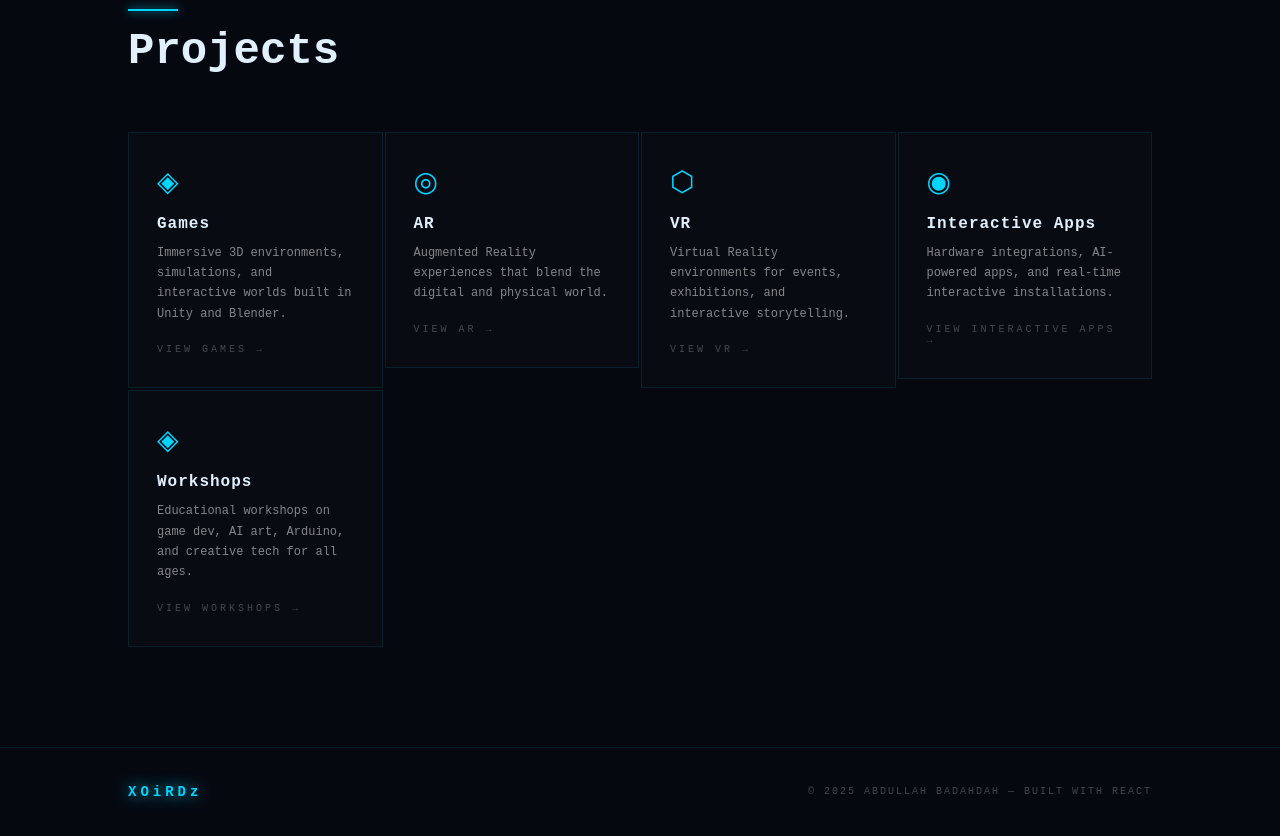
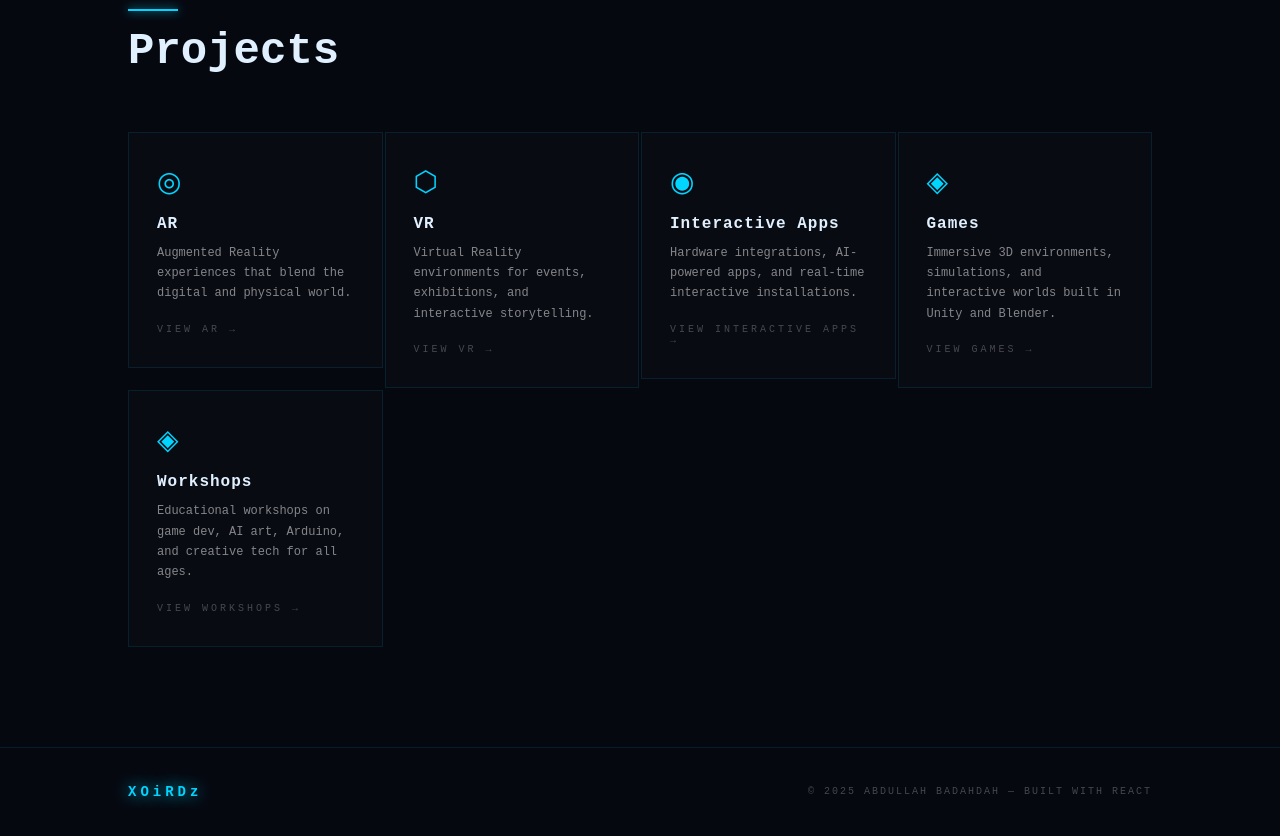
Before and after one commit to XOiRDz/XOiRDz.github.io, a React (Create React App) app: page / in a window 1280 px wide. Shown: the part 1683-2519 px from the top of the page. Built offline with nearby package versions, Linux system fonts and the light colour scheme.

Commit message:
Edited the order of the projects

```diff
--- a/src/pages/Home.js
+++ b/src/pages/Home.js
@@ -1,14 +1,7 @@
 import { useState, useEffect, useRef } from "react";
 
 const PROJECT_CATEGORIES = [
-  {
-    id: "games",
-    label: "Games",
-    icon: "◈",
-    desc: "Immersive 3D environments, simulations, and interactive worlds built in Unity and Blender.",
-    count: "Projects",
-    color: "#00d4ff",
-  },
+
   {
     id: "ar",
     label: "AR",
@@ -30,6 +23,14 @@ const PROJECT_CATEGORIES = [
     label: "Interactive Apps",
     icon: "◉",
     desc: "Hardware integrations, AI-powered apps, and real-time interactive installations.",
+    count: "Projects",
+    color: "#00d4ff",
+  },
+  {
+    id: "games",
+    label: "Games",
+    icon: "◈",
+    desc: "Immersive 3D environments, simulations, and interactive worlds built in Unity and Blender.",
     count: "Projects",
     color: "#00d4ff",
   },
@@ -176,7 +177,7 @@ export default function Home({ navigateTo }) {
 
           <div style={{ display: "flex", gap: 14, flexWrap: "wrap" }}>
             <button
-              onClick={() => navigateTo("projects")}
+              onClick={() => navigateTo("projects", 0)}
               style={{
                 padding: "14px 36px",
                 background: "#00d4ff",
--- a/src/pages/Projects.js
+++ b/src/pages/Projects.js
@@ -2,10 +2,10 @@ import { useState, useRef, useEffect } from "react";
 import { createPortal } from "react-dom";
 
 const CATEGORIES = [
-  { id: "games", label: "Games" },
   { id: "ar", label: "AR" },
   { id: "vr", label: "VR" },
   { id: "interactive", label: "Interactive" },
+  { id: "games", label: "Games" },
   { id: "workshops", label: "Workshops" },
   { id: "websites", label: "Websites" },
 ];
@@ -31,30 +31,26 @@ const PROJECTS = [
   { id: 12, title: "Future Dice", category: "games", tags: [], year: "2021", desc: "Dice-based strategy game.", image: null, media: null, mediaType: "image" },
 
   // ── AR (Yellow highlighted) ──
-  { id: 13, title: "ADHA Mobile", category: "ar", tags: ["AR"], year: "2023", desc: "Mobile AR experience for ADHA.", image: null, media: null, mediaType: "video" },
-  { id: 14, title: "UAE Torath", category: "ar", tags: ["Activation", "AR"], year: "2023", desc: "AR activation celebrating UAE heritage and culture.", image: null, media: null, mediaType: "video" },
-  { id: 15, title: "AR Coin Hunt", category: "ar", tags: ["AR"], year: "2023", desc: "Interactive AR treasure hunt experience.", image: null, media: null, mediaType: "video" },
+  { id: 13, title: "AR Villa Visualizer", category: "ar", tags: ["AR"], year: "2023", desc: "Mobile AR experience for architecture visualization.", image: null, media: null, mediaType: "video" },
+  { id: 14, title: "UAE Torath", category: "ar", tags: ["Activation", "AR"], year: "2023", desc: "AR activation that consists of multiple images need to be collected while gathering information before playing the final game and win a prize.", image: null, media: null, mediaType: "video" },
+  { id: 15, title: "AR Coin Hunt", category: "ar", tags: ["AR"], year: "2023", desc: "Interactive AR treasure hunt experience. Go out and gather the most coins to win,  your hand is your tool.", image: null, media: null, mediaType: "video" },
 
   // ── VR (Red highlighted) ──
-  { id: 17, title: "STC - VR Project", category: "vr", tags: ["VR"], year: "2023", desc: "Immersive VR experience for STC.", image: null, media: null, mediaType: "video" },
+  { id: 17, title: "STC - VR Project", category: "vr", tags: ["VR"], year: "2023", desc: "Explore the technologies and fact about STC in a unique immersive experience while interacting with the environment.", image: null, media: null, mediaType: "video" },
   { id: 18, title: "VR 360 Videos", category: "vr", tags: ["Activation", "Gitex"], year: "2023", desc: "360-degree VR video experiences showcased at Gitex.", image: null, media: null, mediaType: "video" },
 
   // ── WEBSITES ──
-  { id: 19, title: "uaeanimestore", category: "websites", tags: [], year: "2021", desc: "E-commerce website for anime merchandise in the UAE.", image: null, media: null, mediaType: "image" },
-
-  // ── WORKSHOPS ──
-  { id: 41, title: "Game Development with Unity", category: "workshops", tags: [], year: "2024-2025", desc: "Hands-on workshop teaching children and teens how to build their first games using Unity and C#. Conducted at Sharjah Children's Reading Festival and SIBF.", image: null, media: null, mediaType: "video", featured: true },
-  { id: 42, title: "AI Visual Arts Workshop", category: "workshops", tags: [], year: "2024-2025", desc: "Creative workshop exploring AI-generated art using tools like Midjourney and Stable Diffusion. Participants learn to create characters and visual assets for their projects.", image: null, media: null, mediaType: "video", featured: true },
-  { id: 43, title: "Arduino & Electronics Workshop", category: "workshops", tags: [], year: "2024", desc: "Interactive electronics workshop where participants build working hardware projects with Arduino, sensors, and custom circuits.", image: null, media: null, mediaType: "video" },
+  { id: 19, title: "uaeanimestore", category: "websites", tags: [], year: "2021", desc: " 6 years E-commerce website for anime merchandise in the UAE. Maintained and updated regularly. ", image: null, media: null, mediaType: "image" },
 
   // ── INTERACTIVE (All other activations) ──
-  { id: 20, title: "Brain Wave Racing", category: "interactive", tags: ["Activation", "Custom Hardware"], year: "2023", desc: "Mind-controlled racing experience using brain wave sensors.", image: null, media: null, mediaType: "video" },
+  { id: 20, title: "Brain Wave Racing", category: "interactive", tags: ["Activation", "Custom Hardware"], year: "2023", desc: "Mind-controlled racing experience using brain wave sensors. Keep focusing to win the game.", image: null, media: null, mediaType: "video" },
   { id: 21, title: "DHA - Hand Pedal", category: "interactive", tags: ["Activation", "Custom Hardware"], year: "2023", desc: "Custom hardware activation for Dubai Health Authority.", image: null, media: null, mediaType: "video" },
-  { id: 22, title: "DoE", category: "interactive", tags: ["Activation", "Custom Hardware", "Multiple Screens"], year: "2023", desc: "Multi-screen interactive activation with custom hardware integration.", image: null, media: null, mediaType: "video" },
-  { id: 23, title: "Football ShootOut", category: "interactive", tags: ["Activation", "Custom Hardware", "Multiple Screens"], year: "2023", desc: "Interactive football experience with motion tracking and multiple displays.", image: null, media: null, mediaType: "video" },
+  { id: 22, title: "DoE", category: "interactive", tags: ["Activation", "Custom Hardware", "Multiple Screens"], year: "2023", desc: "Explore the different buildings and units with the multi-screen interactive activation with custom hardware integration. ", image: null, media: null, mediaType: "video" },
+  { id: 23, title: "Football ShootOut", category: "interactive", tags: ["Activation", "Custom Hardware", "Multiple Screens"], year: "2023", desc: "Interactive football experience with targets appear on the screen and you need to hit them with football .", image: null, media: null, mediaType: "video" },
 
-  { id: 24, title: "STC - Saudio Arabia Series", category: "interactive", tags: ["Activation"], year: "2022-2024", desc: "A series of interactive activations delivered for STC across Saudi Arabia, including multiple installations and experiences.", image: null, media: null, mediaType: "video", featured: true },
+  { id: 24, title: "STC - Saudio Arabia Series", category: "interactive", tags: ["Activation"], year: "2022-2024", desc: "A series of 16 activations build together to have one big journey experience from creating your avatar to exploring the STC world technology and experiences", image: null, media: null, mediaType: "video", featured: true },
 
+  //maybe will delete them later since i mentioned the series above, but for now I want to keep them to show the variety of activations we did for STC
   { id: 25, title: "STC - Employer Brand", category: "interactive", tags: ["Activation", "Custom Hardware"], year: "2023", desc: "Interactive employer branding activation for STC.", image: null, media: null, mediaType: "video" },
   { id: 26, title: "STC - Spinning Wheel", category: "interactive", tags: ["Activation", "Custom Hardware"], year: "2023", desc: "Gamified spinning wheel activation with custom hardware.", image: null, media: null, mediaType: "gif" },
   { id: 27, title: "STC - Avatar Creator", category: "interactive", tags: ["Activation", "Custom Hardware"], year: "2023", desc: "Interactive avatar creation station with real-time customization.", image: null, media: null, mediaType: "gif" },
@@ -69,14 +65,17 @@ const PROJECTS = [
 
   { id: 16, title: "Black Hat", category: "interactive", tags: ["Activation", "Multiple Screens"], year: "2024", desc: "Multi-screen interactive activation for Black Hat conference.", image: null, media: null, mediaType: "video" },
 
-  { id: 34, title: "NCEMA", category: "interactive", tags: ["Simulation", "Multiplayer"], year: "2023", desc: "Multi-user simulation experience for National Emergency Crisis and Disasters Management Authority.", image: null, media: null, mediaType: "video", featured: true },
+  { id: 34, title: "NCEMA", category: "interactive", tags: ["Simulation", "Multiplayer"], year: "2023", desc: "Multi-user simulation experience for a cleint. Voice chatting, screen sharing and multiple scenes while all controlled with a coordinator within the simulation.", image: null, media: null, mediaType: "video", featured: true },
 
   { id: 35, title: "DC Expo Riyad", category: "interactive", tags: ["Activation", "Custom Hardware"], year: "2024", desc: "Interactive activation for Data Center Expo in Riyadh.", image: null, media: null, mediaType: "video" },
   { id: 36, title: "Etisalat (MWC)", category: "interactive", tags: ["Activation", "Touch & Throw", "Multiple Screens"], year: "2024", desc: "Multi-screen touch and throw activation for Etisalat at Mobile World Congress.", image: null, media: null, mediaType: "video" },
   { id: 37, title: "Mubadala", category: "interactive", tags: ["Activation", "Touch Screen"], year: "2024", desc: "Touch screen interactive experience for Mubadala Investment Company.", image: null, media: null, mediaType: "video" },
   { id: 38, title: "Dolphin Energy", category: "interactive", tags: ["Activation", "Touch & Throw", "Multiple Screens"], year: "2024", desc: "Interactive multi-screen activation for Dolphin Energy.", image: null, media: null, mediaType: "video" },
   { id: 39, title: "Novo Precision", category: "interactive", tags: ["Activation", "Touch & Throw", "Multiple Screens"], year: "2024", desc: "Touch and throw interactive experience across multiple displays.", image: null, media: null, mediaType: "video" },
-  { id: 40, title: "Sadio One", category: "interactive", tags: ["Activation", "Photobooth", "Touch Screen"], year: "2024", desc: "Custom photobooth activation for Sadio One brand.", image: null, media: null, mediaType: "gif" },
+
+    // ── WORKSHOPS ──
+  { id: 40, title: "Game Development with Unity", category: "workshops", tags: [], year: "2024-2025", desc: "Hands-on workshop teaching children and teens how to build their first games using Unity and C#. Conducted at Sharjah Children's Reading Festival and SIBF.", image: null, media: null, mediaType: "video", featured: true },
+  { id: 41, title: "AI Visual Arts Workshop", category: "workshops", tags: [], year: "2024-2025", desc: "Creative workshop exploring AI-generated art using tools like chatGPT. Participants learn to create a full story comic made of 4 panels while focusing on consistency between the characters and the background environment.", image: null, media: null, mediaType: "video", featured: true },
 ];
 
 function useInView(ref) {
```
